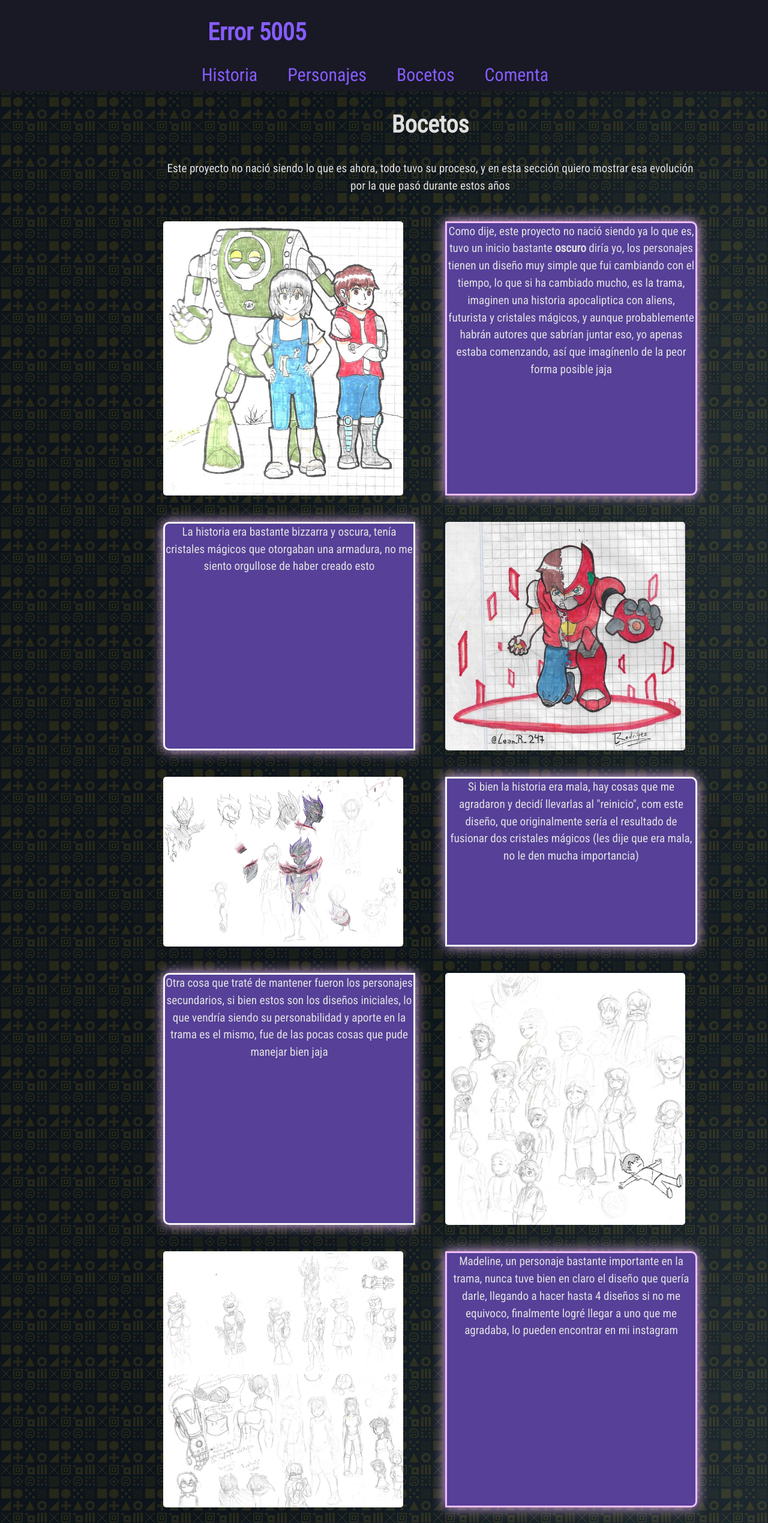
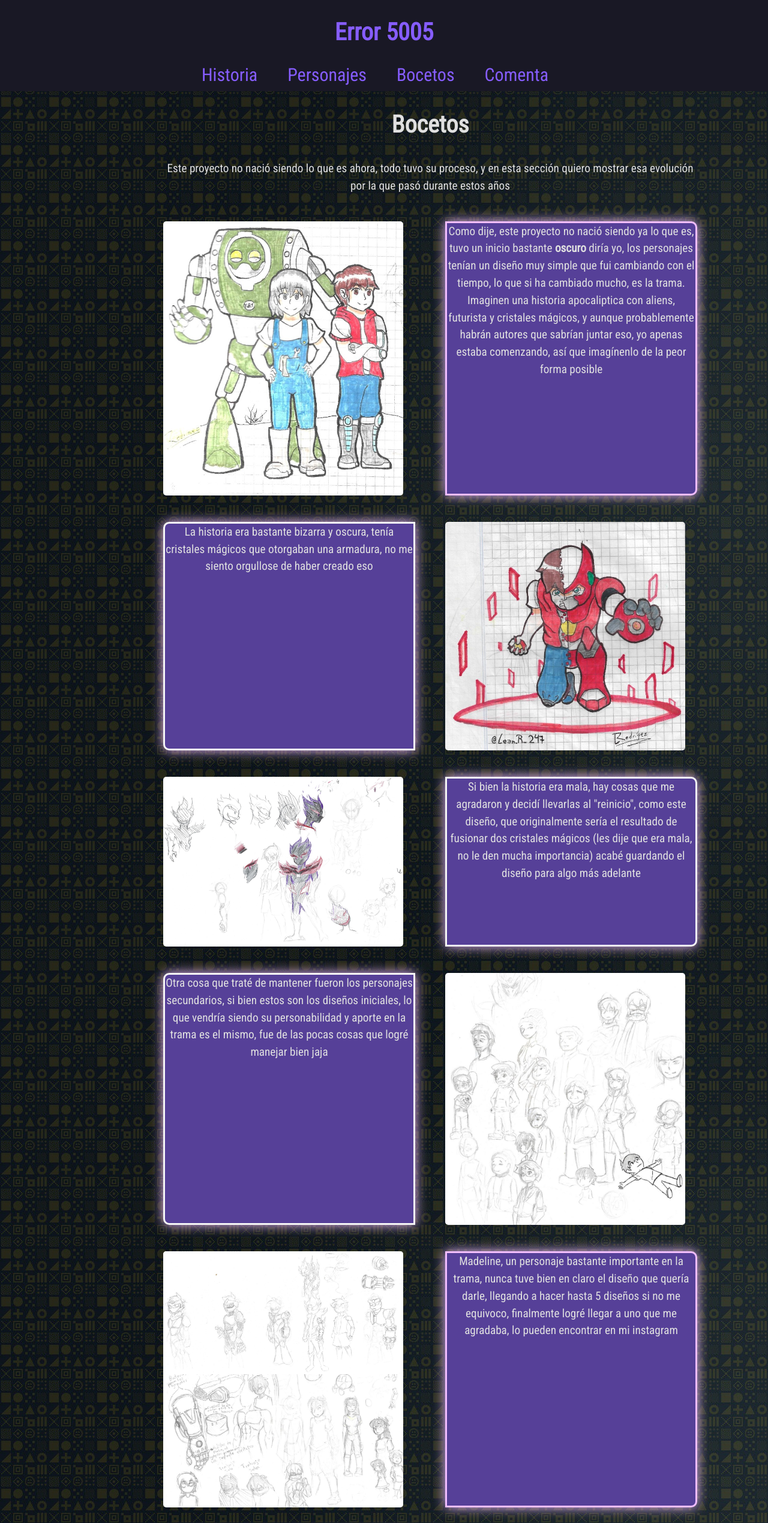
Before and after one commit to LeanDraw207/Mi-repositorio, a website: page pages/Bocetos.html in a window 1280 px wide. Shown: the top 2539 px of the page at 60% size. Drawn offline with nearby package versions, Linux system fonts and the light colour scheme; files that its build step writes are made by us from their sources.

Commit message:
cambios-en-el-header-y-en-bocetos

```diff
--- a/pages/Bocetos.html
+++ b/pages/Bocetos.html
@@ -19,16 +19,16 @@
 		<nav class="navegacion">
 			<ul>
 				<li>
-					<a href="Historia.html" class="a1">Historia</a>
+					<a href="Historia.html">Historia</a>
 				</li>
 				<li>
-					<a href="Personajes.html" class="a2">Personajes</a>
+					<a href="Personajes.html">Personajes</a>
 				</li>
 				<li>
-					<a href="Bocetos.html" class="a3">Bocetos</a>
+					<a href="Bocetos.html">Bocetos</a>
 				</li>
 				<li>
-					<a href="Comenta.html" class="a4">Comenta</a>
+					<a href="Comenta.html">Comenta</a>
 				</li>
 			</ul>
 		</nav>
@@ -43,25 +43,25 @@
 
 			<img src="../img/1.jpeg" alt="boceto1" class="boceto1">
 
-			<p class="c1">Como dije, este proyecto no nació siendo ya lo que es, tuvo un inicio bastante <b>oscuro</b> diría yo, los personajes tienen un diseño muy simple que fui cambiando con el tiempo, lo que si ha cambiado mucho, es la trama, imaginen una historia apocaliptica con aliens, futurista y cristales mágicos, y aunque probablemente habrán autores que sabrían juntar eso, yo apenas estaba comenzando, así que imagínenlo de la peor forma posible jaja</p>
+			<p class="c1">Como dije, este proyecto no nació siendo ya lo que es, tuvo un inicio bastante <b>oscuro</b> diría yo, los personajes tenían un diseño muy simple que fui cambiando con el tiempo, lo que si ha cambiado mucho, es la trama. Imaginen una historia apocaliptica con aliens, futurista y cristales mágicos, y aunque probablemente habrán autores que sabrían juntar eso, yo apenas estaba comenzando, así que imagínenlo de la peor forma posible</p>
 
 			<img src="../img/2.jpeg" alt="boceto2" class="boceto2">
-			<p class="c2"> La historia era bastante bizzarra y oscura, tenía cristales mágicos que otorgaban una armadura, no me siento orgullose de haber creado esto</p>
+			<p class="c2"> La historia era bastante bizarra y oscura, tenía cristales mágicos que otorgaban una armadura, no me siento orgullose de haber creado eso</p>
 
 			<img src="../img/3.jpeg" alt="boceto3" class="boceto3">
-			<p class="c3">Si bien la historia era mala, hay cosas que me agradaron y decidí llevarlas al "reinicio", com este diseño, que originalmente sería el resultado de fusionar dos cristales mágicos (les dije que era mala, no le den mucha importancia)</p>
+			<p class="c3">Si bien la historia era mala, hay cosas que me agradaron y decidí llevarlas al "reinicio", como este diseño, que originalmente sería el resultado de fusionar dos cristales mágicos (les dije que era mala, no le den mucha importancia) acabé guardando el diseño para algo más adelante</p>
 
 			<img src="../img/4.jpeg" alt="boceto4" class="boceto4">
-			<p class="c4">Otra cosa que traté de mantener fueron los personajes secundarios, si bien estos son los diseños iniciales, lo que vendría siendo su personabilidad y aporte en la trama es el mismo, fue de las pocas cosas que pude manejar bien jaja</p>
+			<p class="c4">Otra cosa que traté de mantener fueron los personajes secundarios, si bien estos son los diseños iniciales, lo que vendría siendo su personabilidad y aporte en la trama es el mismo, fue de las pocas cosas que logré manejar bien jaja</p>
 
 			<img src="../img/5.jpeg" alt="boceto5" class="boceto5">
-			<p class="c5">Madeline, un personaje bastante importante en la trama, nunca tuve bien en claro el diseño que quería darle, llegando a hacer hasta 4 diseños si no me equivoco, finalmente logré llegar a uno que me agradaba, lo pueden encontrar en mi instagram</p>
+			<p class="c5">Madeline, un personaje bastante importante en la trama, nunca tuve bien en claro el diseño que quería darle, llegando a hacer hasta 5 diseños si no me equivoco, finalmente logré llegar a uno que me agradaba, lo pueden encontrar en mi instagram</p>
 
 			<img src="../img/6.jpeg" alt="boceto6" class="boceto6">
 			<p class="c6">Recuerdo que cuando empezé a hacer la historia yo me encontraba jugando al videojuego "megaman zx", supongo que eso influyó bastante en esa muy mala historia que hice en un inicio </p>
 
 			<img src="../img/bocetogaco.jpeg" alt="gaco" class="bocetogaco">
-			<p class="c7">Gaco es el personaje con quien más me encariñé, si bien el primer diseño no me desagradaba, lo notaba con muy poca movilidad, y no parecía poder cumplir su función, que era resguardar a los niños en su cuerpo, así que me puse manos a la obra teniendo en cuenta las funciones que buscaba que cumpla, y a la vez tener un diseño amigable</p>
+			<p class="c7">Gaco es el personaje con quien más me encariñé, si bien el primer diseño no me desagradaba, lo notaba con muy poca movilidad, y no parecía poder cumplir con su función, que era resguardar a los niños en su cuerpo, así que me puse manos a la obra teniendo en cuenta las funciones que buscaba que cumpla, y a la vez tener un diseño amigable</p>
 
 			<img src="../img/rediseños.jpeg" alt="protagonistas" class="rediseños">
 			<p class="c8">finalmente después de un buen tiempo tenía una historia sólida, y varios diseños agradables, y entre los protagonistas, la que más cambió fue Amber, a diferencia de su primer diseño, decidí darle un aspecto y personalidad rebelde, quería resaltar la diferencia del cómo quería vivir cada uno de los hermanos. <br>
--- a/scss/styles.scss
+++ b/scss/styles.scss
@@ -29,6 +29,7 @@ header {
     "inicio"
     "nav";
     .Inicio {
+        text-align: center;
         grid-area: inicio;
         width: 200px;
         color: #865DFF;
@@ -47,7 +48,8 @@ header {
     }
 
     .Inicio {
-        align-self: center;
+        width: auto;
+        justify-items: center;
     }
 
     .navegacion {
```
Also changed, not shown: index.html (+3 -3 lines), scss/styles.css, 1 other file.
